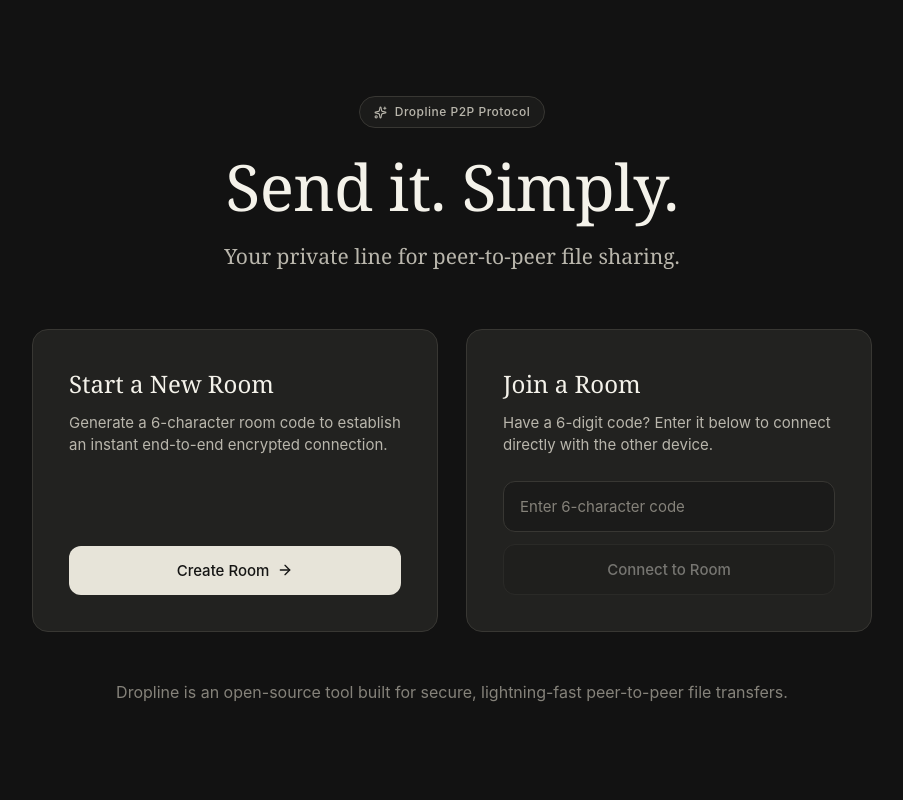
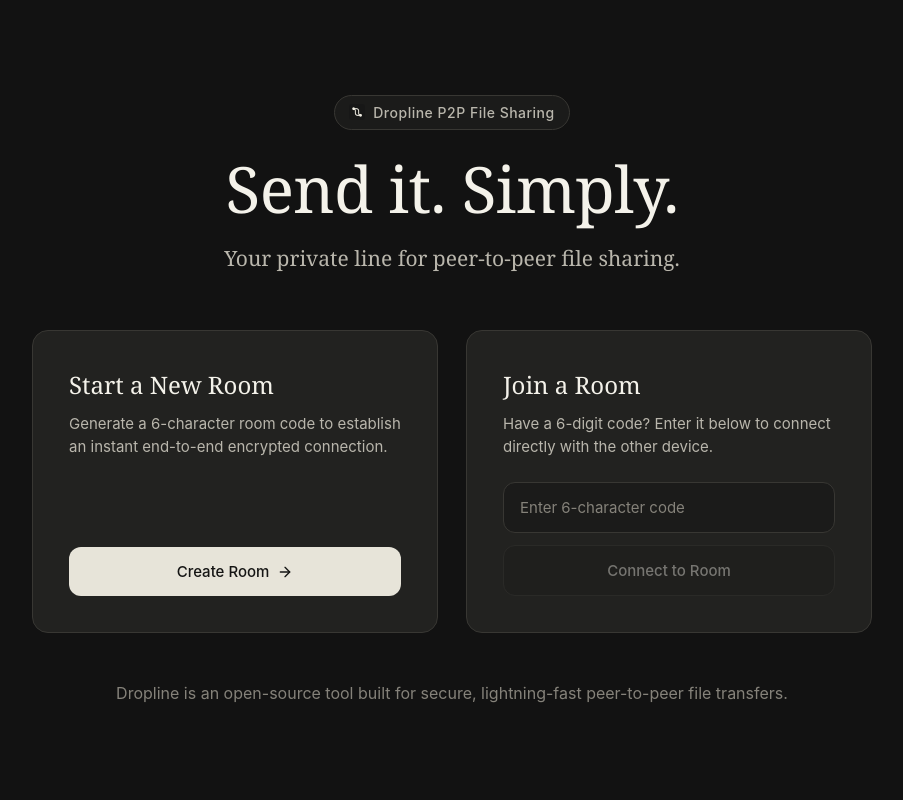
Before and after one commit to AryanSingh2k4/drop-line, a Next.js app: page / in a window 1280 px wide. Shown: the top 800 px of the page, without its empty margins (188-1091 px from the left). Built offline with nearby package versions, Linux system fonts and the light colour scheme.

Commit message:
style: final badge tweaks

```diff
--- a/app/page.module.css
+++ b/app/page.module.css
@@ -34,7 +34,7 @@
   background-color: var(--bg-secondary);
   border: 1px solid var(--border);
   color: var(--text-muted);
-  font-size: 12px;
+  font-size: 14px;
   font-weight: 500;
   margin-bottom: 24px;
   letter-spacing: 0.5px;
--- a/app/page.tsx
+++ b/app/page.tsx
@@ -39,8 +39,8 @@ export default function Home() {
         {/* Hero Header */}
         <section className={styles.heroSection}>
           <div className={styles.badge}>
-            <Sparkles size={13} />
-            <span>Dropline P2P Protocol</span>
+            <img src="/logo.webp" alt="Dropline Logo" width={16} height={16} style={{ borderRadius: '3px', objectFit: 'contain' }} />
+            <span>Dropline P2P File Sharing</span>
           </div>
 
           <h1 className={styles.title}>
```
